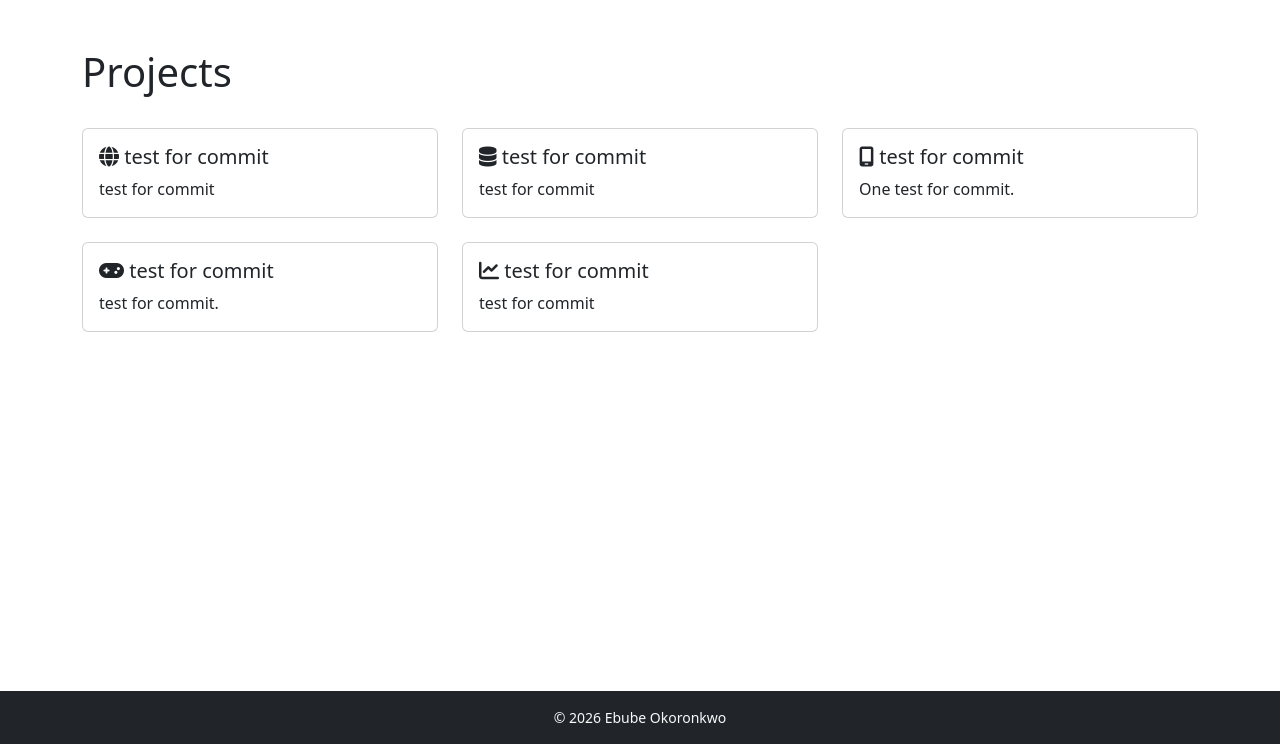
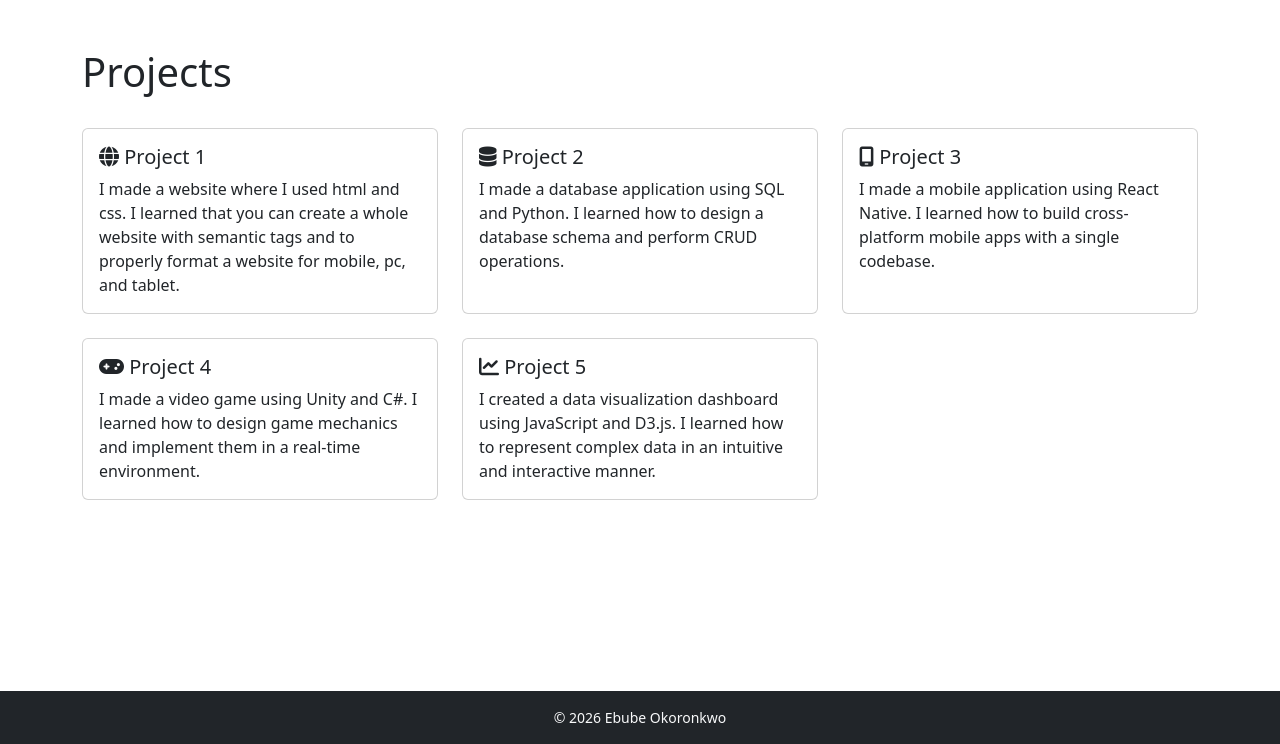
Before and after one commit to Ebube792/assignment-2, a Node server app: page /projects in a window 1280 px wide. Shown: the part 56-800 px from the top of the page. Run offline with Node 20, Linux system fonts and the light colour scheme.

Commit message:
added more information in the projets ejs file

```diff
--- a/views/projects.ejs
+++ b/views/projects.ejs
@@ -5,40 +5,40 @@
   <div class="col-md-6 col-lg-4">
     <div class="card h-100">
       <div class="card-body">
-        <h5 class="card-title"><i class="fa-solid fa-globe"></i> test for commit</h5>
-        <p class="card-text">test for commit</p>
+        <h5 class="card-title"><i class="fa-solid fa-globe"></i> Project 1</h5>
+        <p class="card-text">I made a website where I used html and css. I learned that you can create a whole website with semantic tags and to properly format a website for mobile, pc, and tablet.</p>
       </div>
     </div>
   </div>
   <div class="col-md-6 col-lg-4">
     <div class="card h-100">
       <div class="card-body">
-        <h5 class="card-title"><i class="fa-solid fa-database"></i> test for commit</h5>
-        <p class="card-text">test for commit</p>
+        <h5 class="card-title"><i class="fa-solid fa-database"></i> Project 2</h5>
+        <p class="card-text">I made a database application using SQL and Python. I learned how to design a database schema and perform CRUD operations.</p>
       </div>
     </div>
   </div>
   <div class="col-md-6 col-lg-4">
     <div class="card h-100">
       <div class="card-body">
-        <h5 class="card-title"><i class="fa-solid fa-mobile-screen"></i> test for commit</h5>
-        <p class="card-text">One test for commit.</p>
+        <h5 class="card-title"><i class="fa-solid fa-mobile-screen"></i> Project 3</h5>
+        <p class="card-text">I made a mobile application using React Native. I learned how to build cross-platform mobile apps with a single codebase.</p>
       </div>
     </div>
   </div>
   <div class="col-md-6 col-lg-4">
     <div class="card h-100">
       <div class="card-body">
-        <h5 class="card-title"><i class="fa-solid fa-gamepad"></i> test for commit</h5>
-        <p class="card-text">test for commit.</p>
+        <h5 class="card-title"><i class="fa-solid fa-gamepad"></i> Project 4</h5>
+        <p class="card-text">I made a video game using Unity and C#. I learned how to design game mechanics and implement them in a real-time environment.</p>
       </div>
     </div>
   </div>
   <div class="col-md-6 col-lg-4">
     <div class="card h-100">
       <div class="card-body">
-        <h5 class="card-title"><i class="fa-solid fa-chart-line"></i> test for commit</h5>
-        <p class="card-text">test for commit</p>
+        <h5 class="card-title"><i class="fa-solid fa-chart-line"></i> Project 5</h5>
+        <p class="card-text">I created a data visualization dashboard using JavaScript and D3.js. I learned how to represent complex data in an intuitive and interactive manner.   </p>
       </div>
     </div>
   </div>
```
